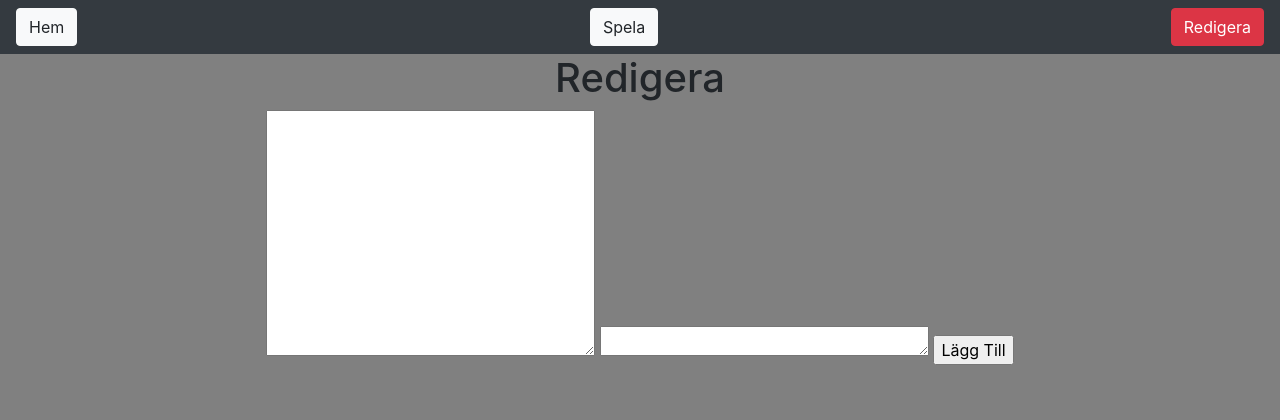
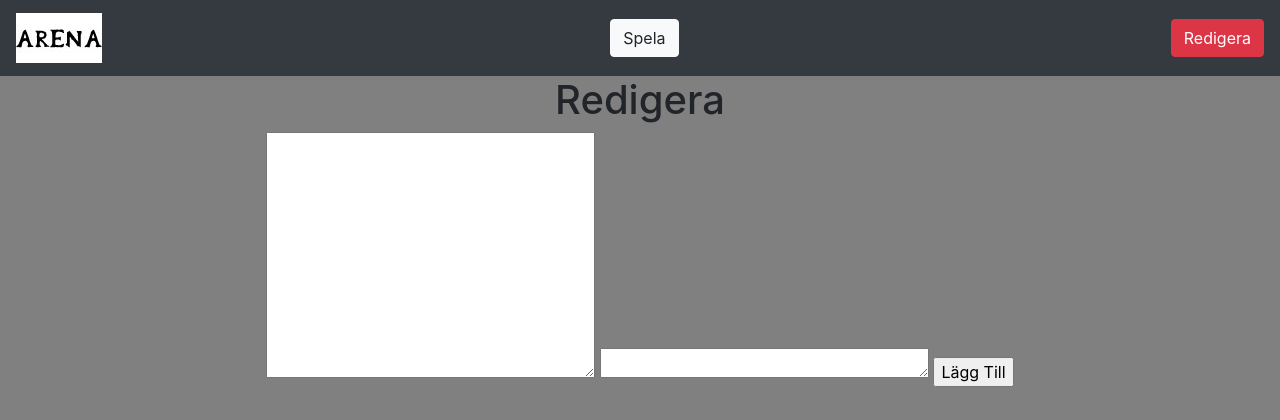
Before and after one commit to Lacertilia/textAdv, a PHP site: page /edit.php in a window 1280 px wide. Shown: the top 420 px of the page. Run offline with PHP 8.4, Linux system fonts and the light colour scheme; data that the repository does not hold is empty.

Commit message:
imgInNavbar

```diff
--- a/edit.php
+++ b/edit.php
@@ -12,7 +12,7 @@
 	</head>
 	<body style="background-color:grey; text-align:center;">
 		<nav class="navbar navbar-extend-lg bg-dark sticky-top">
-			<a href="index.php" class="btn btn-light">Hem</a>
+			<a href="index.php" class="navbar-brand"><img src="LaTraviataLogo.jpg" alt="ARENA"></a>
 			<a href="play.php" class="btn btn-light">Spela</a>
 			<a href="edit.php" class="btn btn-danger">Redigera</a>
 		</nav>
@@ -29,7 +29,7 @@
 
 				if($_SESSION['loggedIn'] == true){
 
-					echo '<form action="" method="POST">
+					echo '<form action="edit.php" method="POST">
 						<textarea name="storyAdd" id="storyAdd" cols="30" rows="10"></textarea>
 						<textarea name="placeAdd" id="placeAdd" cols="30" rows="1"></textarea>
 						<input type="submit" name="submit" id="submit" Value="Lägg Till">
--- a/index.php
+++ b/index.php
@@ -12,7 +12,7 @@
 </head>
 <body style="background-color:grey;text-align:center;">
 <nav class="navbar navbar-extend-lg bg-dark sticky-top">
-	<a href="index.php"  class="btn btn-danger">Hem</a>
+	<a href="index.php"  class="navbar-brand"><img src="LaTraviataLogo.jpg" alt="ARENA"></a>
 	<a href="play.php" class="btn btn-light">Spela</a>
 	<a href="edit.php" class="btn btn-light">Redigera</a>
 </nav>
@@ -27,6 +27,7 @@
 
 
 ?>
+</section>
 </main>
 <script src="https://code.jquery.com/jquery-3.3.1.slim.min.js" integrity="sha384-q8i/X+965DzO0rT7abK41JStQIAqVgRVzpbzo5smXKp4YfRvH+8abtTE1Pi6jizo" crossorigin="anonymous"></script>
 <script src="https://cdnjs.cloudflare.com/ajax/libs/popper.js/1.14.3/umd/popper.min.js" integrity="sha384-ZMP7rVo3mIykV+2+9J3UJ46jBk0WLaUAdn689aCwoqbBJiSnjAK/l8WvCWPIPm49" crossorigin="anonymous"></script>
--- a/play.php
+++ b/play.php
@@ -12,7 +12,7 @@
 </head>
 <body style="background-color:grey; text-align:center;">
 <nav class="navbar navbar-extend-lg bg-dark sticky-top">
-	<a href="index.php" class="btn btn-light">Hem</a>
+	<a href="index.php" class="navbar-brand"><img src="LaTraviataLogo.jpg" alt="ARENA"></a>
 	<a href="play.php" class="btn btn-danger">Spela</a>
 	<a href="edit.php" class="btn btn-light">Redigera</a>
 </nav>
```
Also changed, not shown: LaTraviataLogo.jpg (added).
